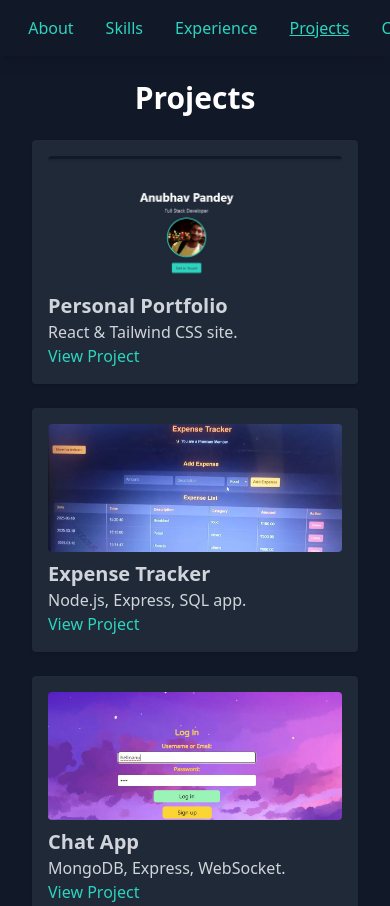
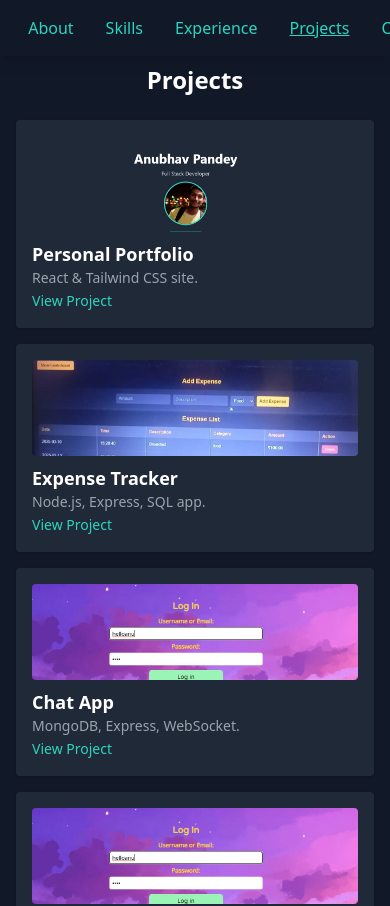
Before and after one commit to Anubhav0103/portfolio, a React (Create React App) app: page /projects in a window 390 px wide. Shown: the top 906 px of the page. Built offline with nearby package versions, Linux system fonts and the light colour scheme.

Commit message:
Add files via upload

```diff
--- a/public/index.html
+++ b/public/index.html
@@ -6,7 +6,7 @@
     <title>Anubhav's Portfolio</title>
     <script src="https://cdn.tailwindcss.com"></script>
     <style>
-      /* Floating Line Animation (for Home and Experience) */
+      /* Existing Animations */
       .float-line {
         animation: float 15s ease-in-out infinite;
       }
@@ -20,7 +20,6 @@
         100% { transform: translate(0, 0); opacity: 0.3; }
       }
 
-      /* Progress Bar Fill Animation (for Skills) */
       .animate-fill {
         width: 0%;
         animation: fill 1.5s ease-in-out forwards;
@@ -30,16 +29,14 @@
         100% { width: var(--target-width); }
       }
 
-      /* Timeline Line Drawing Animation */
       .animate-draw-line {
         animation: drawLine 2s ease-in-out forwards;
       }
       @keyframes drawLine {
         0% { height: 0; }
-        100% { height: 160px; } /* Matches h-40 (160px) */
+        100% { height: 160px; }
       }
 
-      /* Existing Animations */
       .animate-bounce {
         animation: bounce 1s infinite;
       }
@@ -57,6 +54,9 @@
       }
       .animate-slide-in-right {
         animation: slideInRight 1s ease-in-out;
+      }
+      .animate-fade-in {
+        animation: fadeIn 1s ease-in-out;
       }
       @keyframes bounce {
         0%, 100% { transform: translateY(0); }
@@ -82,6 +82,21 @@
         0% { transform: translateX(50px); opacity: 0; }
         100% { transform: translateX(0); opacity: 1; }
       }
+      @keyframes fadeIn {
+        0% { opacity: 0; }
+        100% { opacity: 1; }
+      }
+
+      /* Slide-In Animation for Mobile Menu */
+      .mobile-menu {
+        transition: transform 0.3s ease-in-out;
+      }
+      .mobile-menu-open {
+        transform: translateX(0);
+      }
+      .mobile-menu-closed {
+        transform: translateX(100%);
+      }
     </style>
   </head>
   <body>
--- a/src/pages/Experience.js
+++ b/src/pages/Experience.js
@@ -35,7 +35,7 @@ function Experience() {
           <div className="relative bg-gray-900 p-6 rounded-lg shadow-lg animate-slide-in-left">
             <div className="absolute w-6 h-6 bg-teal-400 rounded-full left-1/2 transform -translate-x-1/2 -mt-2"></div>
             <h3 className="text-xl font-semibold text-white">Full Stack Developer Intern</h3>
-            <p className="text-teal-400">Societe Generale, India | Mar 2023 - Aug 2023</p>
+            <p className="text-teal-400">Societe Generale, India | Mar 2023 - Aug 2024</p>
             <p className="text-gray-300 mt-2">
               During my internship at Societe Generale, I worked on a variety of full-stack development projects, contributing to both frontend and backend development. I collaborated closely with a team of developers and stakeholders to deliver high-quality solutions for internal tools and client-facing applications.
             </p>
--- a/src/pages/Projects.js
+++ b/src/pages/Projects.js
@@ -6,25 +6,36 @@ import logImg from '../images/login-signup-screenshot.jpg';
 
 function Projects() {
   const projects = [
-    { name: 'Personal Portfolio', desc: 'React & Tailwind CSS site.', img: portfolioImg },
-    { name: 'Expense Tracker', desc: 'Node.js, Express, SQL app.', img: expenseImg },
-    { name: 'Chat App', desc: 'MongoDB, Express, WebSocket.', img: chatImg },
-    { name: 'Login/Signup Form', desc: 'React & Tailwind CSS form with validation.', img: logImg },
+    { name: 'Personal Portfolio', desc: 'React & Tailwind CSS site.', img: portfolioImg, url: 'https://github.com/Anubhav0103/portfolio' },
+    { name: 'Expense Tracker', desc: 'Node.js, Express, SQL app.', img: expenseImg, url: 'https://github.com/Anubhav0103/expensetracker2' },
+    { name: 'Chat App', desc: 'MongoDB, Express, WebSocket.', img: chatImg, url: 'https://github.com/Anubhav0103/chatapp' },
+    { name: 'Librarian App', desc: 'Monitors issuing, returning date and due fine', img: logImg, url: 'https://github.com/Anubhav0103/library' },
   ];
 
   return (
-    <section className="min-h-screen pt-20 px-8 bg-gray-900 animate-fade-in">
-      <h2 className="text-3xl font-bold text-white text-center mb-6">Projects</h2>
-      <div className="grid grid-cols-1 md:grid-cols-2 gap-6 max-w-4xl mx-auto">
+    <section className="min-h-screen pt-16 sm:pt-20 px-4 sm:px-8 bg-gray-900 animate-fade-in">
+      <h2 className="text-2xl sm:text-3xl font-bold text-white text-center mb-6">Projects</h2>
+      <div className="grid grid-cols-1 sm:grid-cols-1 md:grid-cols-2 gap-4 sm:gap-6 max-w-sm sm:max-w-md md:max-w-4xl mx-auto">
         {projects.map((project) => (
           <div
             key={project.name}
             className="bg-gray-800 p-4 rounded shadow hover:shadow-purple-400 hover:scale-105 transition transform animate-slide-up"
           >
-            <img src={project.img} alt={project.name} className="w-full h-32 object-cover rounded mb-2" />
-            <h3 className="text-xl font-semibold">{project.name}</h3>
-            <p>{project.desc}</p>
-            <a href="#" className="text-teal-400 hover:text-purple-400">View Project</a>
+            <img
+              src={project.img}
+              alt={project.name}
+              className="w-full h-24 sm:h-32 object-cover rounded mb-2"
+            />
+            <h3 className="text-lg sm:text-xl font-semibold text-white">{project.name}</h3>
+            <p className="text-gray-400 text-sm sm:text-base">{project.desc}</p>
+            <a
+              href={project.url}
+              target="_blank"
+              rel="noopener noreferrer"
+              className="text-teal-400 hover:text-purple-400 text-sm sm:text-base"
+            >
+              View Project
+            </a>
           </div>
         ))}
       </div>
```
